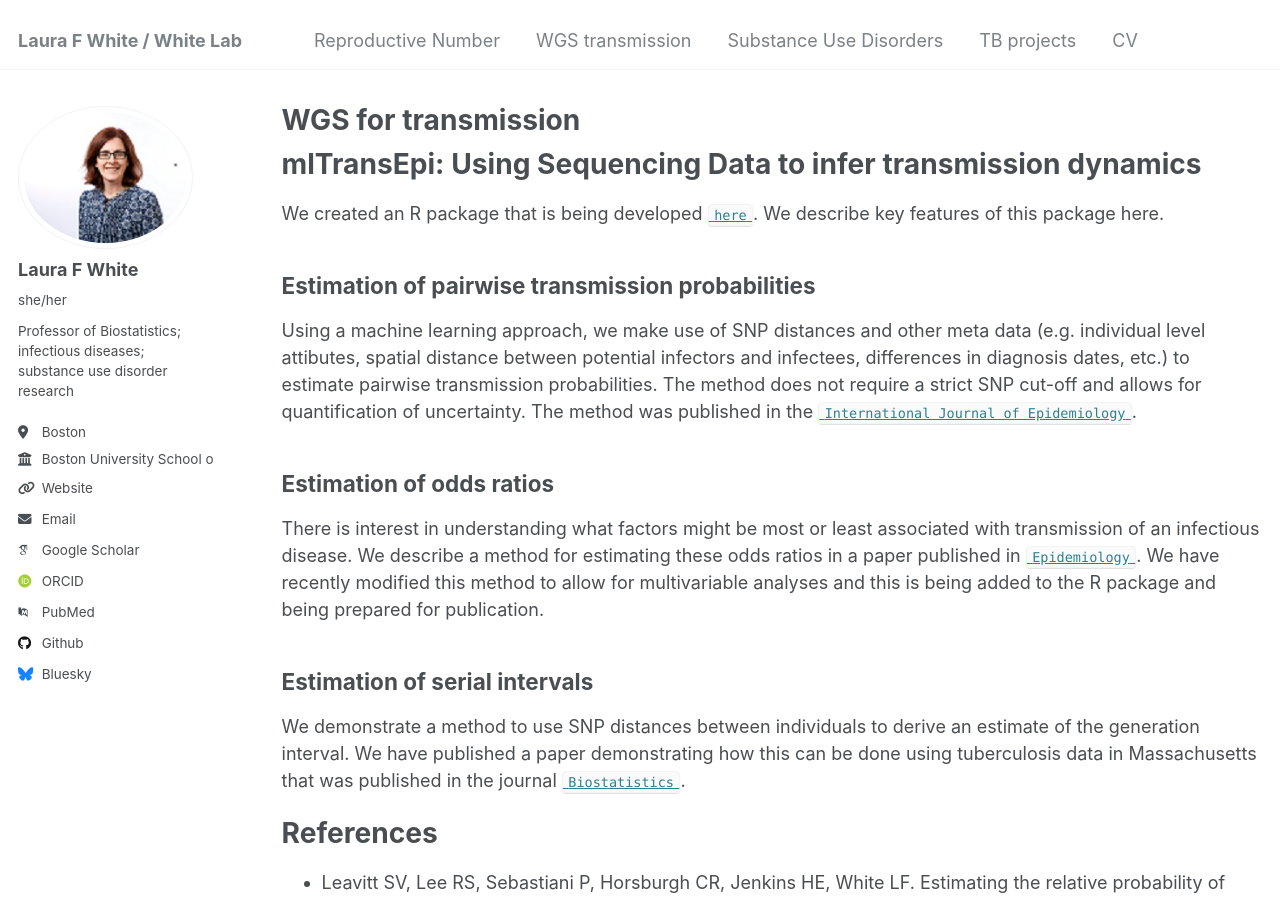
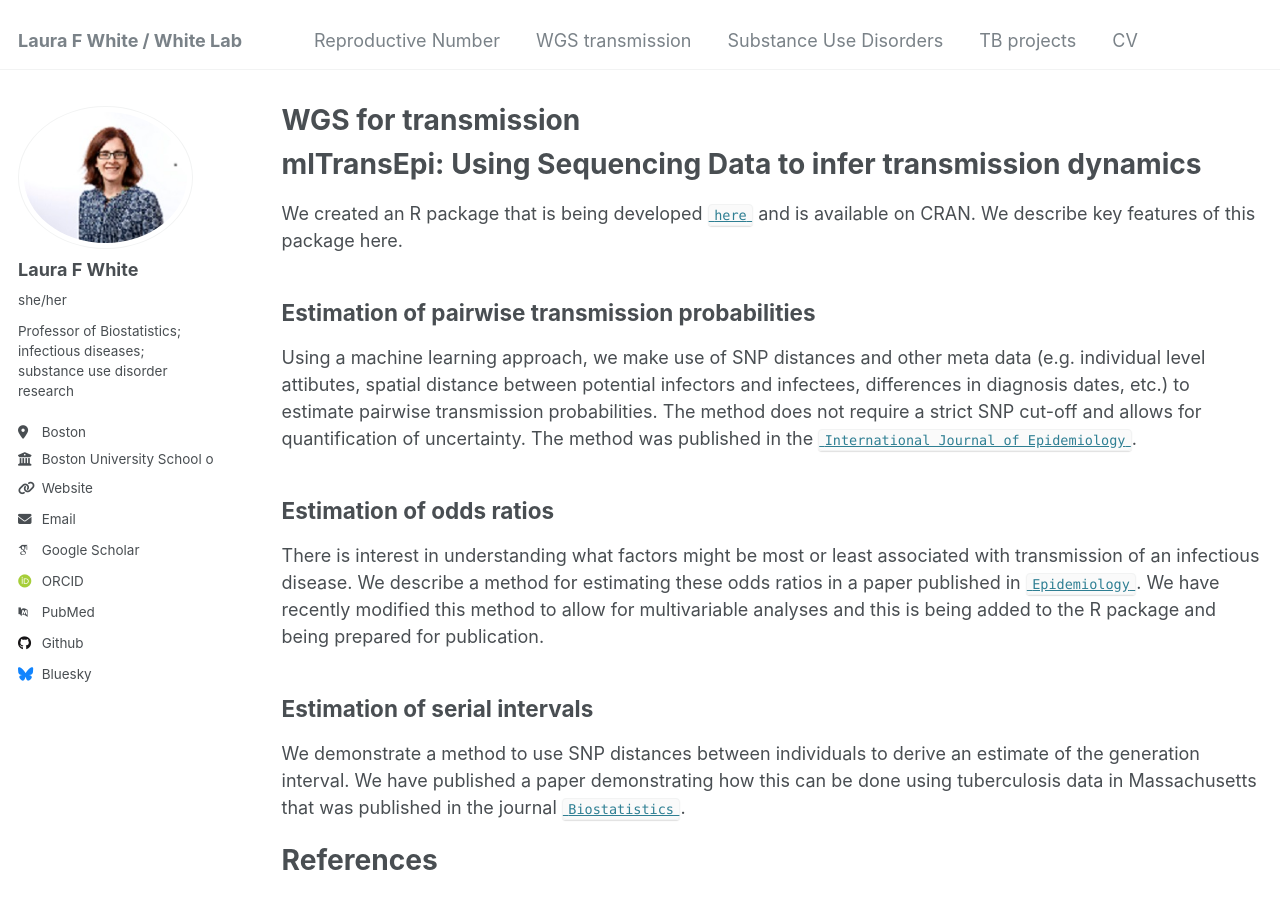
Before and after one commit to LauraFWhiteLab/LauraFWhiteLab.github.io, a Jekyll site: the page built from _pages/WGStrans.md, in a window 1280 px wide and 900 px high. Built offline with Jekyll 4.4.1, drawn with Linux system fonts in a browser that asks for light colours; some web fonts are replaced.

Commit message:
Update WGStrans.md

```diff
--- a/_pages/WGStrans.md
+++ b/_pages/WGStrans.md
@@ -8,7 +8,7 @@ author_profile: true
 mlTransEpi: Using Sequencing Data to infer transmission dynamics
 ================================================================
 
-We created an R package that is being developed [`here`](https://github.com/sarahleavitt/nbTransmission). We describe key features of this package here.
+We created an R package that is being developed [`here`](https://github.com/sarahleavitt/nbTransmission) and is available on CRAN. We describe key features of this package here.
 
 Estimation of pairwise transmission probabilities
 -------------------------------------------------
```
